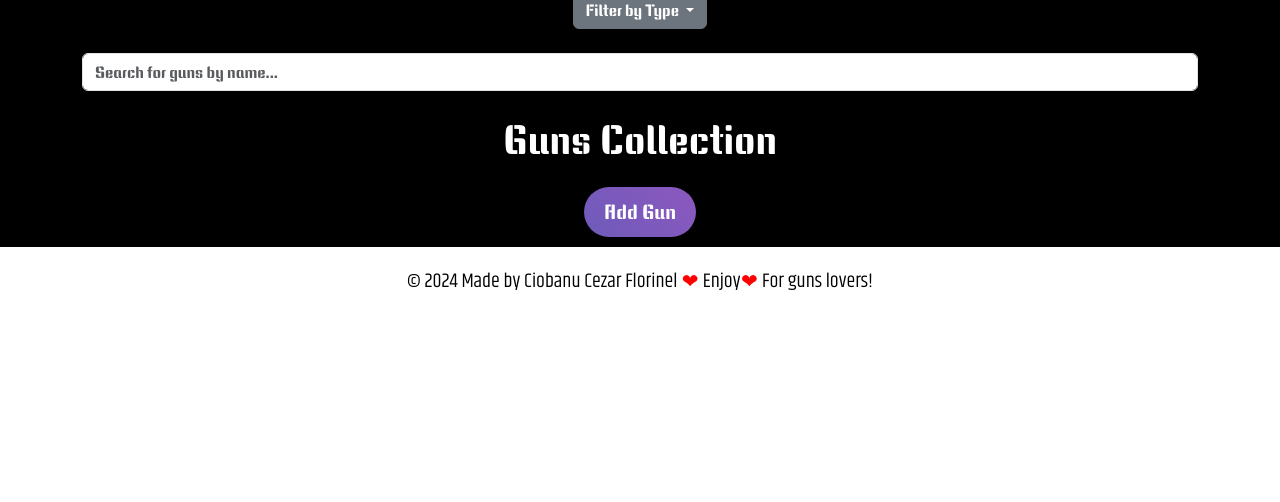
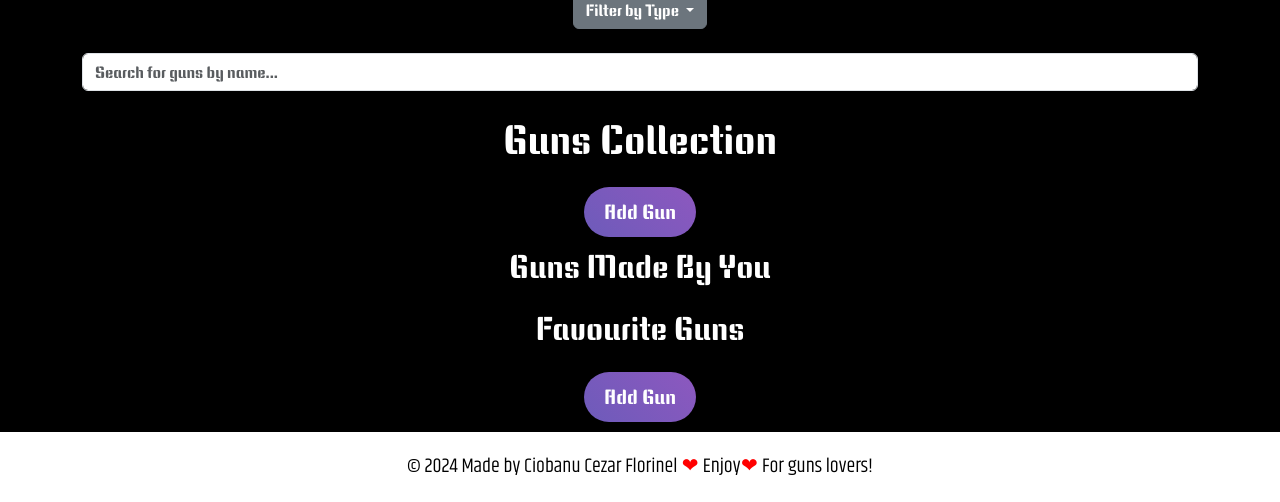
Before and after one commit to CezarFlorinel/web-dev-proj, a PHP site: page /favourite in a window 1280 px wide. Shown: the part 532-1034 px from the top of the page. Before the commit the page ends 822 px from the top, so only its background shows below. Run offline with PHP 8.4, Linux system fonts and the light colour scheme; data that the repository does not hold is empty; some libraries are stand-ins or nearby versions.

Commit message:
some changes

```diff
--- /dev/null
+++ b/app/public/components/gunsDisplayPage/addGunButton.php
@@ -0,0 +1,3 @@
+<button id="addGunButton" class="fancy-add-btn">
+    <i class="fas fa-plus"></i> Add Gun
+</button>
--- a/app/public/javascript/favourite.js
+++ b/app/public/javascript/favourite.js
@@ -14,8 +14,11 @@ document.addEventListener('DOMContentLoaded', function () {
         searchGuns(searchTerm);
     });
 
-    document.getElementById('addGunButton').addEventListener('click', function () {
-        window.location.href = '/createandeditweapon';
+    var buttons = document.querySelectorAll('.fancy-add-btn');
+    buttons.forEach(function (button) {
+        button.addEventListener('click', function () {
+            window.location.href = '/createandeditweapon';
+        });
     });
 });
 
@@ -27,9 +30,17 @@ function filterByType(type) {
         .then(guns => {
             const gunsContainer = document.querySelector('.guns_store');
             gunsContainer.innerHTML = ''; //this clears current guns
+            const gunsContainerUser = document.querySelector('.guns_store_user');
+            gunsContainerUser.innerHTML = '';
 
             guns.forEach(gun => {
-                gunsContainer.innerHTML += createGunCard(gun, userIsLoggedIn, intArrayOfFavouriteGuns);
+                if (parseInt(userLoggedInId) == gun.userId) {
+                    gunsContainerUser.innerHTML += createGunCard(gun, userIsLoggedIn, intArrayOfFavouriteGuns);
+                }
+                else {
+                    gunsContainer.innerHTML += createGunCard(gun, userIsLoggedIn, intArrayOfFavouriteGuns);
+                }
+
             });
         })
         .catch((error) => {
@@ -44,10 +55,17 @@ function searchGuns(searchTerm) {
         .then(guns => {
             const gunsContainer = document.querySelector('.guns_store');
             gunsContainer.innerHTML = '';
+            const gunsContainerUser = document.querySelector('.guns_store_user');
+            gunsContainerUser.innerHTML = '';
 
-            // Add filtered guns
             guns.forEach(gun => {
-                gunsContainer.innerHTML += createGunCard(gun, userIsLoggedIn, intArrayOfFavouriteGuns);
+                if (parseInt(userLoggedInId) == gun.userId) {
+                    gunsContainerUser.innerHTML += createGunCard(gun, userIsLoggedIn, intArrayOfFavouriteGuns);
+                }
+                else {
+                    gunsContainer.innerHTML += createGunCard(gun, userIsLoggedIn, intArrayOfFavouriteGuns);
+                }
+
             });
         })
         .catch((error) => {
@@ -98,9 +116,17 @@ function updateData() {
         .then(guns => {
             const gunsContainer = document.querySelector('.guns_store');
             gunsContainer.innerHTML = '';
+            const gunsContainerUser = document.querySelector('.guns_store_user');
+            gunsContainerUser.innerHTML = '';
 
             guns.forEach(gun => {
-                gunsContainer.innerHTML += createGunCard(gun, userIsLoggedIn, intArrayOfFavouriteGuns);
+                if (parseInt(userLoggedInId) == gun.userId) {
+                    gunsContainerUser.innerHTML += createGunCard(gun, userIsLoggedIn, intArrayOfFavouriteGuns);
+                }
+                else {
+                    gunsContainer.innerHTML += createGunCard(gun, userIsLoggedIn, intArrayOfFavouriteGuns);
+                }
+
             });
         })
         .catch((error) => {
--- a/app/views/favourite/index.php
+++ b/app/views/favourite/index.php
@@ -7,12 +7,9 @@ $gunsService = new GunsService();
 
 ?>
 
-
-
 <head>
     <link rel="stylesheet" type="text/css" href="/CSS Files/guns.css">
-</head>
-<!-- SHOULD HAVE FUSED THIS WITH GUNS AND MAKE ONLY ONE AHHHHHHHHH, i am dumb -->
+</head> <!-- could have made some componets or merge it with the gun page, check it out for web dev 2  -->
 
 <body>
     <div class="image-container">
@@ -24,16 +21,23 @@ $gunsService = new GunsService();
 
         <div class="container mt-4">
             <h1 class="mb-4">Guns Collection</h1>
+
+            <?php include __DIR__ . '/../../public/components/gunsDisplayPage/addGunButton.php'; ?>
+
             <div class="row">
+                <h2 class="mb-4">Guns Made By You</h2>
+                <div class="guns_store_user col-12">
+                    <!-- !!!!! Guns will be displayed here with javascript !!!!!! -->
+                </div>
+                <h2 class="mb-4">Favourite Guns</h2>
                 <div class="guns_store col-12">
                     <!-- !!!!! Guns will be displayed here with javascript !!!!!! -->
                 </div>
             </div>
+
         </div>
     </div>
-    <button id="addGunButton" class="fancy-add-btn">
-        <i class="fas fa-plus"></i> Add Gun
-    </button>
+    <?php include __DIR__ . '/../../public/components/gunsDisplayPage/addGunButton.php'; ?>
 
     <div id="phpData" style="display: none;"
         data-user-is-logged-in="<?php echo isset($_SESSION['loggedin']) && $_SESSION['loggedin']; ?>"
--- a/app/views/guns/index.php
+++ b/app/views/guns/index.php
@@ -9,7 +9,6 @@ $gunsService = new GunsService();
 <head>
     <link rel="stylesheet" type="text/css" href="/CSS Files/guns.css">
 </head>
-<!-- SHOULD HAVE FUSED THIS WITH FAVOURITE AND MAKE ONLY ONE AHHHHHHHHH, i am dumb -->
 
 <body>
     <div class="image-container">
@@ -21,6 +20,7 @@ $gunsService = new GunsService();
 
         <div class="container mt-4">
             <h1 class="mb-4">Guns Collection</h1>
+            <div class="createButtonForAdminWithJs"><!-- button gets created here --> </div>
             <div class="row">
                 <div class="guns_store col-12">
                     <!-- !!!!! Guns will be displayed here with javascript !!!!!! -->
@@ -29,7 +29,7 @@ $gunsService = new GunsService();
         </div>
     </div>
 
-    <div id="createButtonForAdminWithJs"><!-- button gets created here --> </div>
+    <div class="createButtonForAdminWithJs"><!-- button gets created here --> </div>
 
     <!-- data for javascript (i should change if time) -->
     <div id="phpData" style="display: none;"
```
Also changed, not shown: app/public/javascript/guns.js (+12 -8 lines), app/public/images/guns/1712432973-303637416-payment2.jpg (added), 1 other file.
